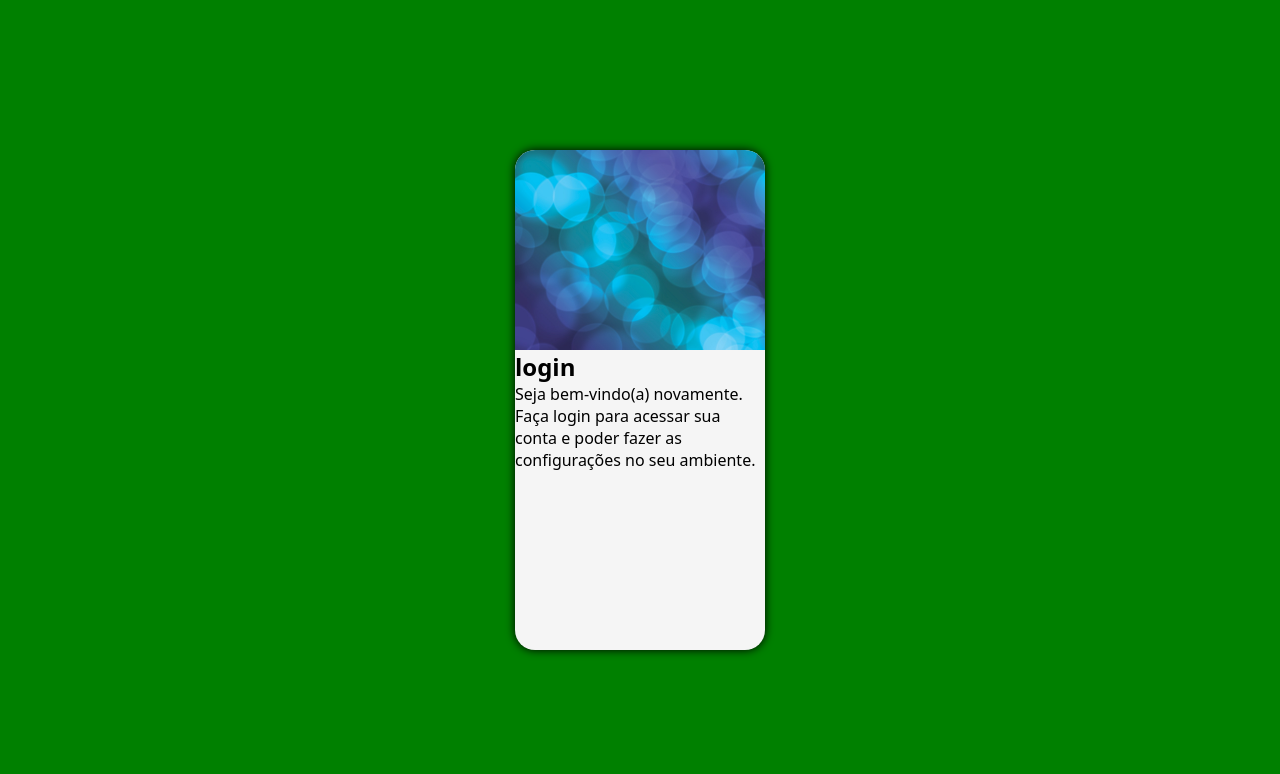
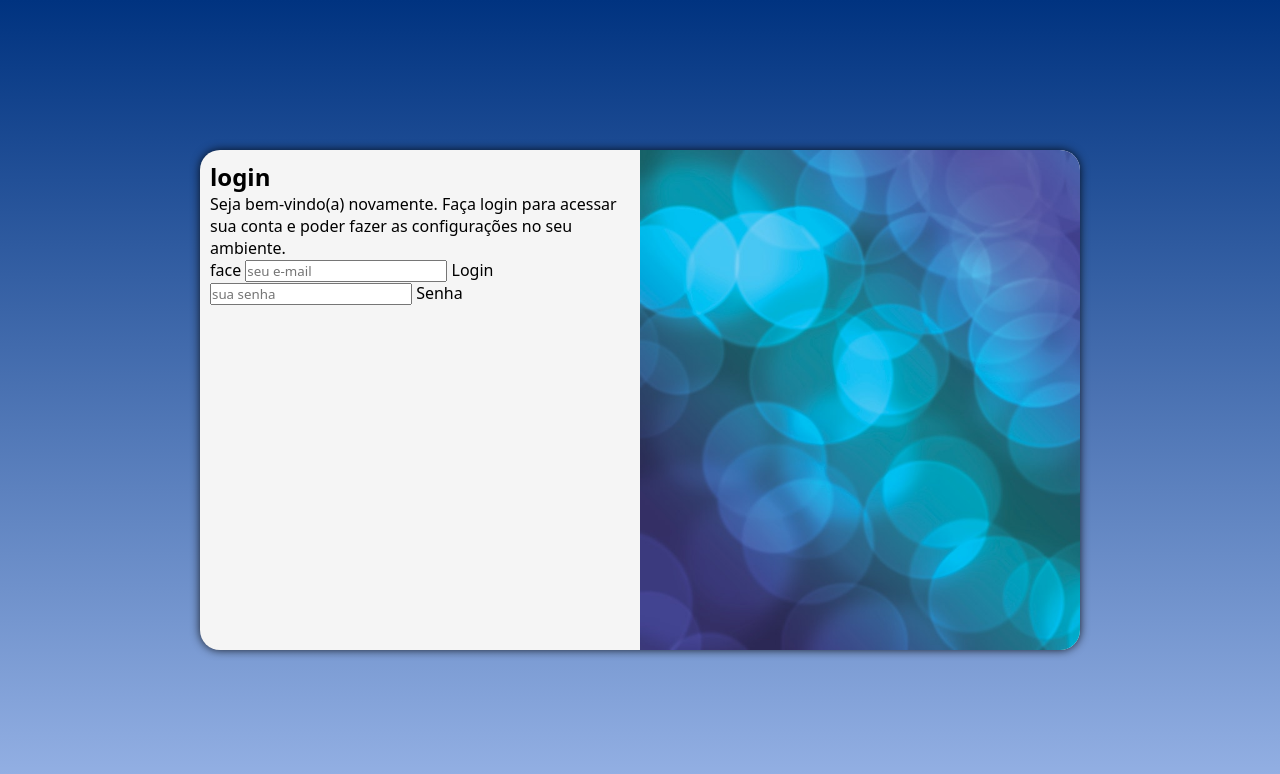
Before and after one commit to Fabioeris/Tela_de_Login, a plain HTML site: page index.html in a window 1280 px wide. Drawn offline with Linux system fonts and the light colour scheme.

Commit message:
criando o login e o password

```diff
--- /dev/null
+++ b/estilos/mediaqueries.css
@@ -0,0 +1,46 @@
+@charset "UTF - 8";
+
+@media  screen and (min-width: 750px) and (max-width: 1100px) {
+
+    body {
+        background-image: linear-gradient(to top, #97b3e6, #003380);
+    }
+
+    section#login {
+        width: 80vw;
+    }
+
+    section#login > div#imagem {
+        float: left;
+        width: 30%;
+        height: 100%;
+    }
+
+    section#login > div#formulario {
+        float: right;
+        width: 70%;
+    }
+}
+
+@media  screen and (min-width: 1100px) {
+
+    body {
+        background-image: linear-gradient(to top, #97b3e6, #003380);
+    }
+
+    section#login {
+        width: 880px;
+    }
+
+    section#login > div#imagem {
+        float: right;
+        width: 50%;
+        height: 100%;
+    }
+
+    section#login > div#formulario {
+        float: left;
+        width: 50%;
+    }
+
+}
--- a/estilos/style.css
+++ b/estilos/style.css
@@ -8,7 +8,7 @@
 }
 
 body, html {
-    background-color: green;
+    background-color: #97b3e6;
     height: 100vh;
     width: 100vw;
 }
@@ -29,13 +29,23 @@ section#login{
     height: 500px;
     border-radius: 20px;
     overflow: hidden;
-    box-shadow: 0px 0px 10px ;
+    box-shadow: 0px 0px 10px rgba(0, 0, 0, 0.815) ;
+
+    transition: width .5s, height .5s;
+    transition-timing-function: ease;
 }
 
 section#login > div#imagem {
+    display: block;
     background: url(../imagens/fundo.jpg);
     background-repeat: no-repeat;
     background-size: cover;
     height: 200px;
 
 }
+
+section#login>div#formulario {
+    display: block;
+    padding: 10px;
+
+}
--- a/index.html
+++ b/index.html
@@ -4,6 +4,9 @@
     <meta charset="UTF-8">
     <meta name="viewport" content="width=device-width, initial-scale=1.0">
     <link rel="stylesheet" href="estilos/style.css">
+    <link rel="stylesheet" href="estilos/mediaqueries.css">
+    <link href="https://fonts.googleapis.com/icon?family=Material+Icons"
+      rel="stylesheet">
     <title>Tela de login responsiva</title>
 </head>
 <body>
@@ -19,7 +22,21 @@
                 <p>
                     Seja bem-vindo(a) novamente. Faça login para acessar sua conta e poder fazer as configurações no seu ambiente.
                 </p>
-                <form action="login.php" method="post"></form>
+                <form action="login.php" method="post">
+                    <div class="campo">
+                        <span class="material-symbols-outlined">
+                            face
+                            </span>
+                        <input type="email" name="login" id="ilogin"  placeholder="seu e-mail">
+                        <label for="ilogin">Login</label>
+                    </div>
+
+                    <div class="campo">
+                        <input type="password" name="senha" id="isenha" placeholder="sua senha">
+                        <label for="isenha">Senha</label>
+
+                    </div>
+                </form>
             </div>
         </section>
     </main>
```
